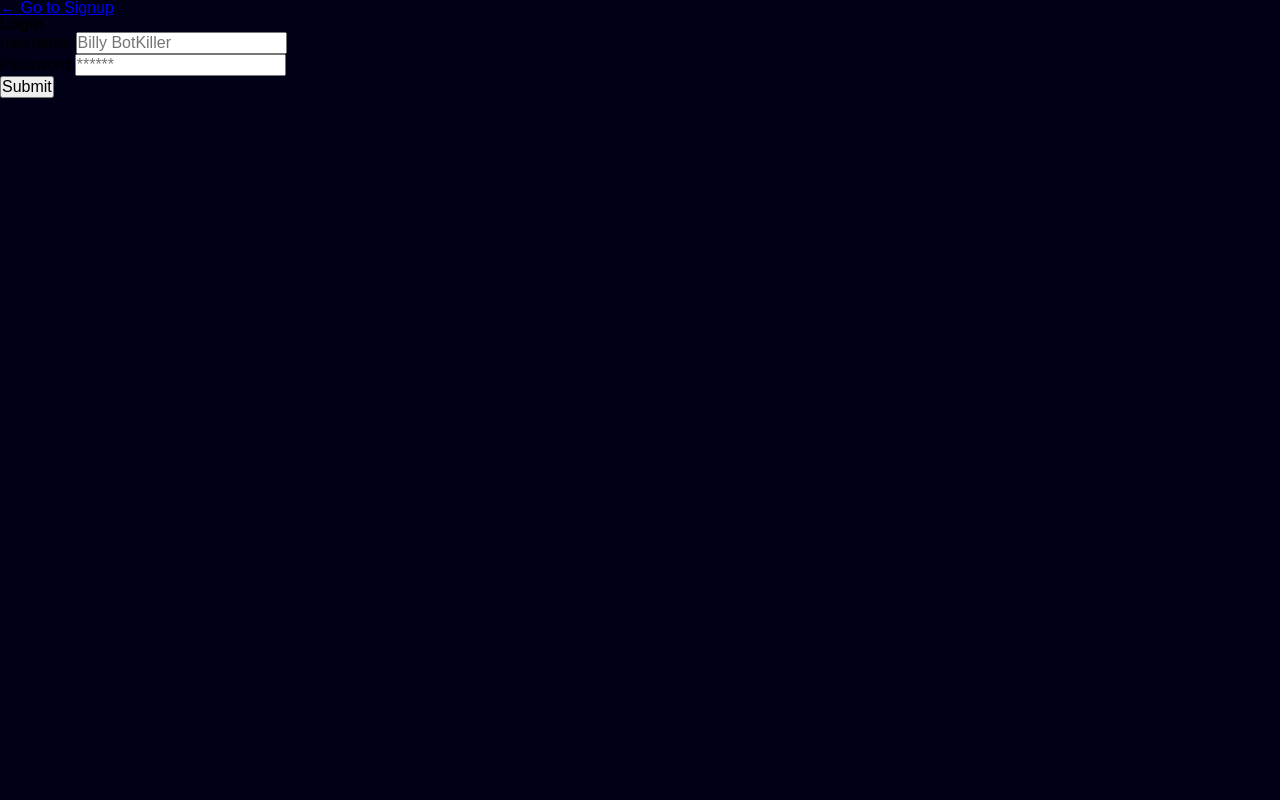
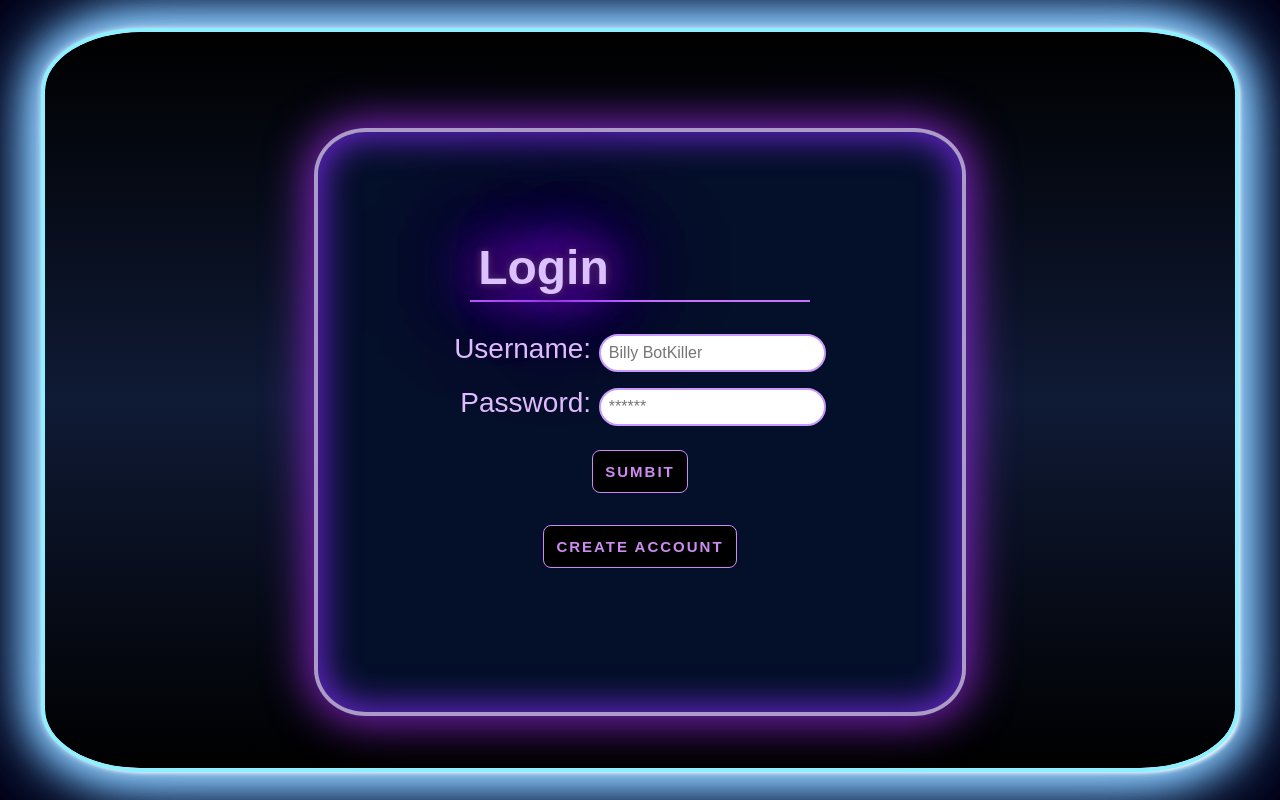
Before and after one commit to katbakr/beat-the-bots, a React (Create React App) app in the folder client/: page /login in a window 1280 px wide. Built offline with nearby package versions, Linux system fonts and the light colour scheme; no server answers.

Commit message:
style for login page

```diff
--- a/client/src/App.css
+++ b/client/src/App.css
@@ -1,14 +1,13 @@
 /* App.js ========================================================= */
-.layout {
-  height: 100vh;
-  background-color: #000016;
-}
+
 
 /* Home.js ======================================================= */
 .base {
   display: flex;
   flex-direction: column;
   align-items: center;
+  height: 100vh;
+  background-color: #000016;
 }
 
 .gameBox {
@@ -19,7 +18,8 @@
     0 0 40px rgb(177, 225, 253), 0 0 80px rgb(148, 202, 244),
     0 0 50px rgb(95, 158, 236), 0 0 80px rgb(64, 144, 230),
     0 0 40px rgb(28, 150, 226);
-  margin: 2rem;
+  border-radius: 8%;
+    margin: 2rem;
   background: linear-gradient(#000000, #0f1a35, #000000);
 }
 
@@ -27,7 +27,7 @@
   display: flex;
   flex-direction: column;
   align-items: center;
-  padding-top: 10rem;
+  padding-top: 4rem;
 }
 
 .homeTitle {
@@ -39,7 +39,7 @@
   font-size: 6rem;
   text-align: center;
   margin: 1rem;
-  color: #77c3d8;
+  color: #a8ddec;
   text-shadow: 0 0 7px #b5c5c9, 0 0 10px #505050, 0 0 21px #fff,
     0 0 42px rgb(0, 166, 255), 0 0 82px rgb(0, 162, 255),
     0 0 92px rgb(0, 162, 255), 0 0 102px rgb(0, 166, 255),
@@ -133,6 +133,78 @@ img {
   color: white;
 
 } */
+
+/* Login Page ================================================================ */
+.loginContainer {
+  margin-top: 2rem;
+  padding: 5rem 8rem 8rem 8rem;
+  -webkit-box-shadow:0px 0px 34px 15px rgba(161, 46, 255, 0.74);
+  -moz-box-shadow: 0px 0px 44px 15px rgba(182, 46, 255, 0.74);
+  box-shadow: 0px 0px 44px 6px rgba(171, 46, 255, 0.74), 0px 0px 34px 6px rgba(133, 46, 255, 0.74) inset;
+  border: solid 4px rgba(228, 204, 255, 0.74);
+  border-radius: 8%;
+  background-color: #040f29;
+  display: flex;
+}
+
+.toOther {
+  margin: .5rem;
+  padding: .75rem;
+  color:white;
+  background-color: #0f1a35;
+  border: none;
+  border-radius: 2%;
+  cursor: pointer;
+}
+
+.lsTitle{
+  text-shadow: 0 0 7px #49267d, 0 0 10px #3d1354, 0 0 21px #221629,
+  0 0 42px rgb(132, 0, 255), 0 0 82px rgb(140, 0, 255),
+  0 0 62px rgb(149, 0, 255), 0 0 82px rgb(166, 0, 255),
+  0 0 151px rgb(136, 0, 255);
+  padding: .5rem;
+  font-size: 3rem;
+  color: #dcc0ff;
+  border-bottom: solid 2px rgb(197, 116, 255);
+  margin: 1.5rem;
+}
+
+.formContainer{
+display: flex;
+flex-direction: column;
+align-items: flex-end;
+}
+
+.inputContainer{
+  padding: .5rem
+}
+
+.inputLabel {
+  color: rgb(224, 186, 255);
+  font-size: 1.75rem;
+}
+
+.inputBox{
+border: none;
+padding: 0.5rem;
+border-radius: 5rem;
+border: solid 2px rgb(201, 154, 255);
+}
+
+#loginSubmit{
+  background-color: #000000;
+  border-radius: .5rem;
+  color: #ce8cf2;
+  border: solid .5px #ce8cf2;
+  margin: 1rem;
+}
+
+.loginBtns{
+display: flex;
+flex-direction: column;
+align-items: center;
+}
+
 /* Battle Page================================================================ */
 #display {
   display: flex;
@@ -191,6 +263,11 @@ img {
   0 0 92px rgb(0, 145, 255), 0 0 102px rgb(0, 136, 255),
   0 0 151px rgb(0, 149, 255);
   color: rgb(177, 210, 246);
+
+  box-shadow: 4px 4px 4px #fff, 0 0 10px #fff, 0 0 9px #fff,
+  0 0 20px rgb(177, 225, 253), 0 0 80px rgb(148, 202, 244),
+  0 0 30px rgb(95, 158, 236), 0 0 80px rgb(64, 144, 230),
+  0 0 20px rgb(28, 150, 226);
 }
 .userChoices {
   display: flex;
@@ -321,19 +398,26 @@ padding: 6rem;
   color: white;
 }
 
-.formContainer{
-  background-color: white;
-}
 
 .roomSelect {
   background-color: teal;
 }
 
 /* Responsive design ========================================================= */
+@media (max-width: 1200px) {
+  .displayBox {
+padding: 2rem;
+  }
+  .gameBox{
+    height: 95vh;
+    width: 95vw;
+  }
+}
 @media (max-width: 900px) {
   .displayBox {
 padding: 2rem;
   }
+
 }
 
 @media (max-width: 550px) {
@@ -343,6 +427,10 @@ padding: 2rem;
 
   .displayBox h3 {
     margin: 2rem;
+  }
+
+  .loginContainer{
+    padding: 1rem 0 2rem;
   }
 }
 
@@ -369,3 +457,12 @@ padding: 2rem;
         width: 100vw;
       }
     }
+
+@media (max-width: 375px) {
+      .displayBox {
+    padding:0;
+    height: 100vh;
+    width: 100vw;
+      }
+
+    }
--- a/client/src/App.js
+++ b/client/src/App.js
@@ -40,7 +40,9 @@ const client = new ApolloClient({
 
 function App() {
   return (
-    <div className="layout">
+    <div  className="base">
+      <div className='gameBox'>
+        <div className='displayBox'>
           <ApolloProvider client={client}>
             <Router>
               <Routes>
@@ -53,6 +55,8 @@ function App() {
             </Router>
           </ApolloProvider>
         </div>
+      </div>
+    </div>
   );
 }
 
--- a/client/src/components/pages/Battle.js
+++ b/client/src/components/pages/Battle.js
@@ -2,6 +2,7 @@ import { Component, useState } from "react";
 import { useMutation } from "@apollo/client";
 import Chat from '../chat/Chat.js'
 // import MessageForm from '../chat/MessageForm.js'
+// import './battle.css'
 
 export default function Battle({ socket }) {
     const [botChoice, setBotChocie] = useState("Rock");
@@ -12,8 +13,8 @@ export default function Battle({ socket }) {
 
 // Kat Code =======================================================================================================================
  return (
-        <div className="base">
-            <div className="gameBox" id='display'>
+    //  <div>
+    //      <div>
              <div>
                  <div className="titleContainer">
                      <h1 className="battleTitle">Time to Battle!</h1>
@@ -24,12 +25,11 @@ export default function Battle({ socket }) {
                              <img src='./assets/bot1.png'></img>
                          </div>
                          <div className="botCard">
-                                <h3 className="botTaunt">I love rocks. Aren't rocks the coolest?</h3>
-                                {/* choicesList={choicesList} */}
+                             <h3 className="botTaunt">Taunt Location</h3>
                          </div>
-                            <div className="userChoices">
+                         {/* <div className="userChoices"> */}
 
-                                 <div className="choice">
+                              {/* <div className="choice">
                                  <img src='./assets/rock.png'></img>
                                  <div className="btn1">
                                  <button className="rockBtn"></button>
@@ -47,25 +47,20 @@ export default function Battle({ socket }) {
                                  <button className="scissorsBtn"></button>
                                  </div>
                              </div>
-                            </div>
+                         </div> */}
                      </div>
                      <div className="chatBox">
                          < Chat socket={socket} username='horseTeeth' room='room 1' />
                      </div>
                  </div>
              </div>
-            </div>
-            </div>
+        //  </div>
+        //  </div>
          )
          };
 //Matt Code ==================================================================================================================================================
 //   // code for taking user data and the pass to Bot utils?
 //   //need a query and mutation for passing results to user in database, and getting win streak
-//   const [botChoice, setBotChocie] = useState("Rock");
-//   const [userChoice, setUserChoice] = useState("");
-//   const [winner, setWinner] = useState("");
-
-//   const checkWinner = () => {};
 
 //   return (
 //     <div>
--- a/client/src/components/pages/Home.js
+++ b/client/src/components/pages/Home.js
@@ -3,9 +3,7 @@ import { Link } from "react-router-dom";
 
 export default function Home() {
   return (
-    <div className="base">
-      <div className='gameBox'>
-      <div className='displayBox'>
+    <div className="displayBox">
       <h1 className='homeTitle'> Beat the Bots!</h1>
       {/* <img className='homeBot' src="/assets/homeBot.png" alt='robot'></img> */}
       <h3>
@@ -14,7 +12,6 @@ export default function Home() {
         Login or Sign up to start playing!
       </h3>
       <div className='navBtnContainer'>
-
         <div className='btnOut1'>
           <Link to="/signup">
             <button className='homeBtn1'>
@@ -30,11 +27,9 @@ export default function Home() {
             </button>
           </Link>
         </div>
-
-
       </div>
     </div>
-      </div>
-    </div>
+    //   </div>
+    // </div>
   );
 }
--- a/client/src/components/pages/Login.js
+++ b/client/src/components/pages/Login.js
@@ -3,6 +3,7 @@ import { useMutation } from "@apollo/client";
 import { Link } from "react-router-dom";
 import { LOGIN } from "../../utils/mutations";
 import Auth from "../../utils/auth";
+import './battle.css'
 
 function Login(props) {
 	const [formState, setFormState] = useState({ username: "", password: "" });
@@ -34,14 +35,15 @@ function Login(props) {
 	};
 
 	return (
-		<div className="container my-1">
-			<Link to="/signup">← Go to Signup</Link>
+		<div className="loginContainer">
 
-			<h2>Login</h2>
+			<div>
+				<h2 className="lsTitle">Login</h2>
 				<form onSubmit={handleFormSubmit}>
-				<div className="flex-row space-between my-2">
-					<label htmlFor="username">username:</label>
-					<input
+					<div className="formContainer">
+						<div className="inputContainer">
+							<label className='inputLabel' htmlFor="username">Username: </label>
+							<input className="inputBox"
 								placeholder="Billy BotKiller"
 								name="username"
 								type="text"
@@ -49,9 +51,9 @@ function Login(props) {
 								onChange={handleChange}
 							/>
 						</div>
-				<div className="flex-row space-between my-2">
-					<label htmlFor="pwd">Password:</label>
-					<input
+						<div className="inputContainer">
+							<label className='inputLabel' htmlFor="pwd">Password: </label>
+							<input className="inputBox"
 								placeholder="******"
 								name="password"
 								type="password"
@@ -59,16 +61,36 @@ function Login(props) {
 								onChange={handleChange}
 							/>
 						</div>
+					</div>
 					{error ? (
 						<div>
 							<p className="error-text">The provided credentials are incorrect</p>
 						</div>
 					) : null}
-				<div className="flex-row flex-end">
-					<button type="submit">Submit</button>
+					<div className="loginBtns">
+						<div>
+							<button type="submit" className="toOther" id='loginSubmit'>
+								<span></span>
+								<span></span>
+								<span></span>
+								<span></span> Sumbit
+							</button>
+						</div>
+						<div>
+							<Link to="/Signup">
+								<button className="toOther" id='loginSubmit'>
+									Create Account
+									<span></span>
+									<span></span>
+									<span></span>
+									<span></span>
+								</button>
+							</Link>
+						</div>
 					</div>
 				</form>
 			</div>
+		</div >
 	);
 }
 
```
Lines whose indentation alone changed are shown as unchanged.
